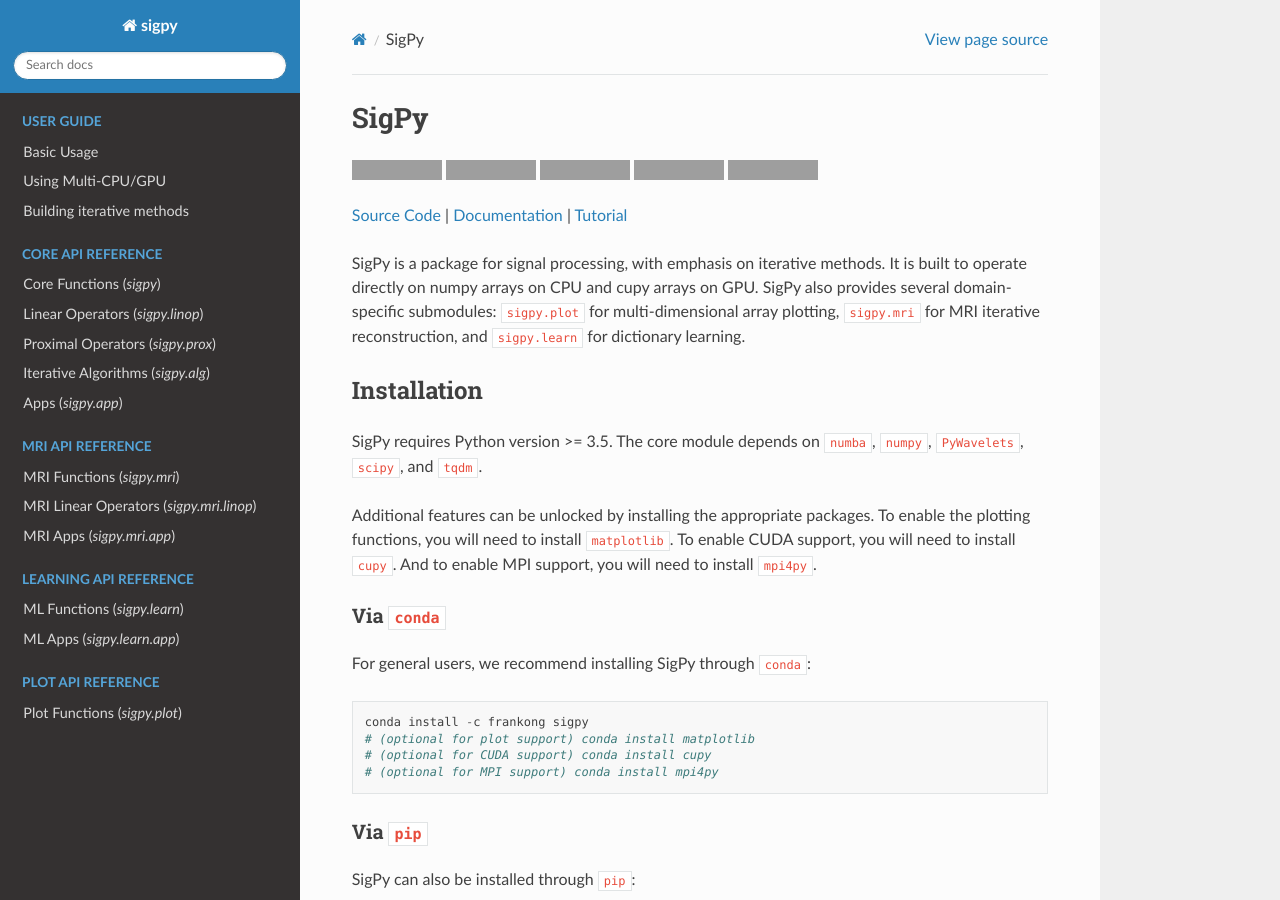
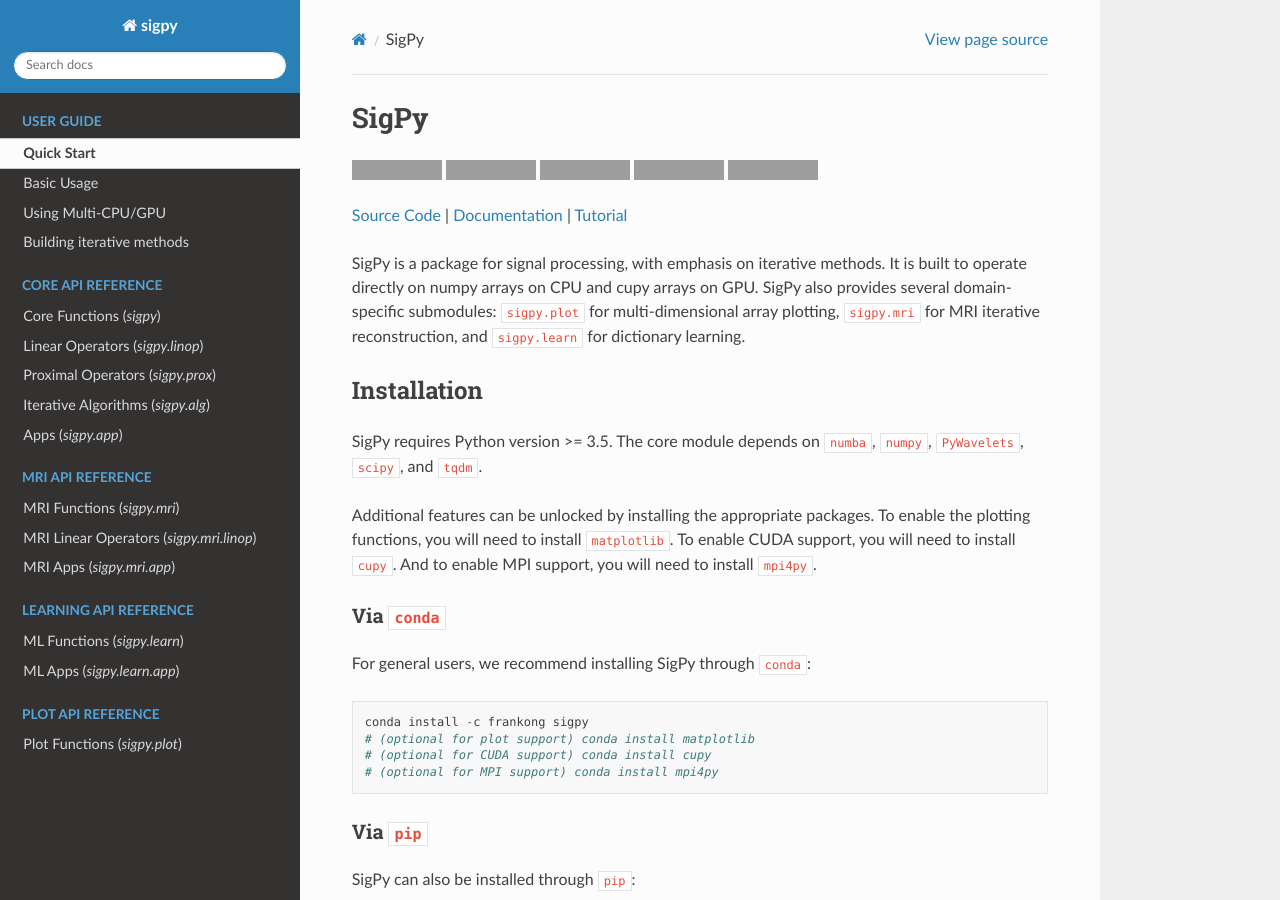
Before and after one commit to mikgroup/sigpy, a Sphinx documentation site: the page built from docs/index.rst, in a window 1280 px wide and 900 px high. Built offline with Sphinx 7.4.7 and the Read the Docs theme 2.0.0, drawn with Linux system fonts in a browser that asks for light colours; grey boxes are pictures that could not be loaded.

Commit message:
Add quick start link to homepage

```diff
--- a/docs/index.rst
+++ b/docs/index.rst
@@ -4,6 +4,7 @@
    :hidden:
    :caption: User Guide
 
+   Quick Start<self>
    guide_basic
    guide_multi_devices
    guide_iter
```
